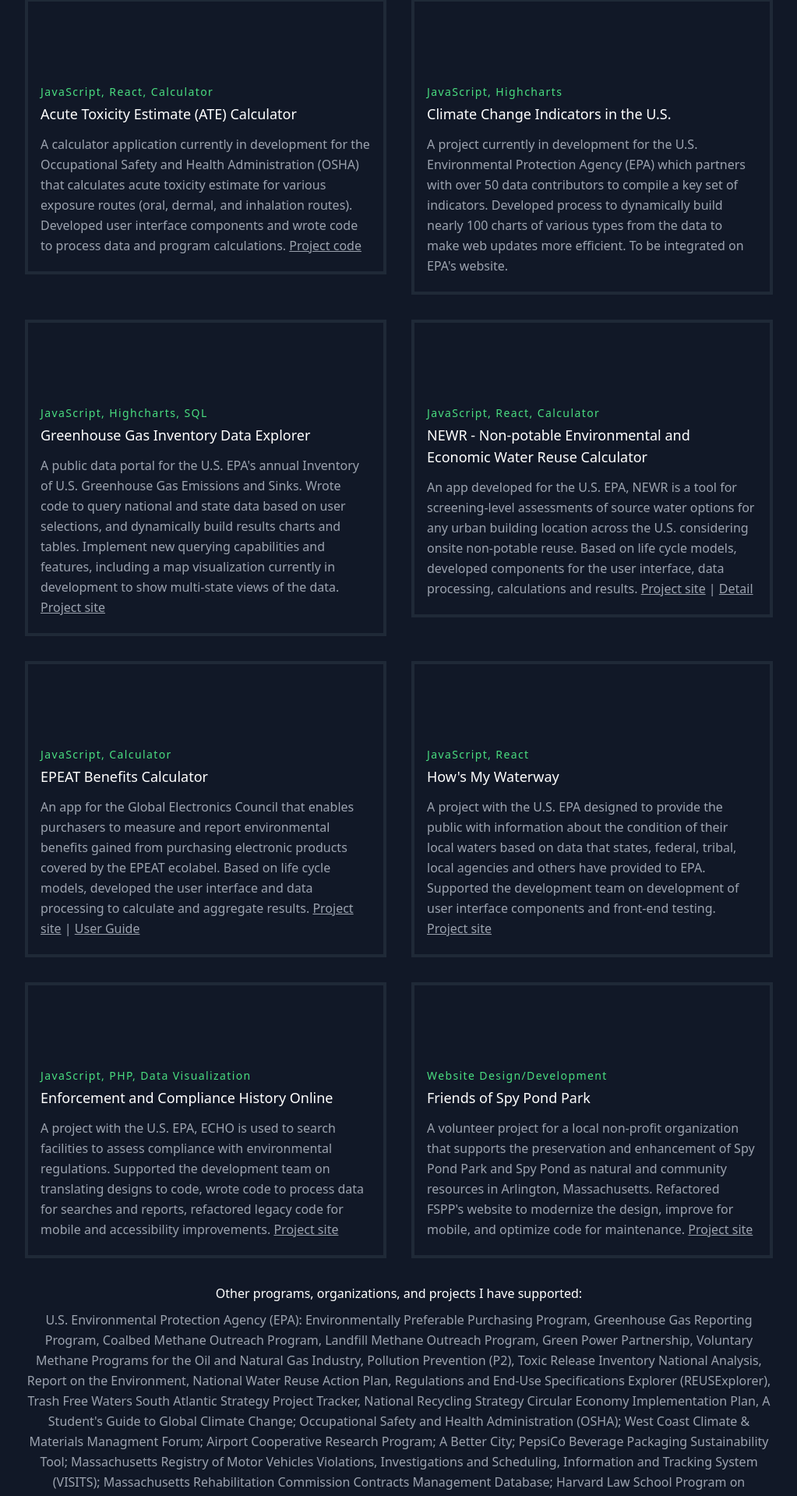
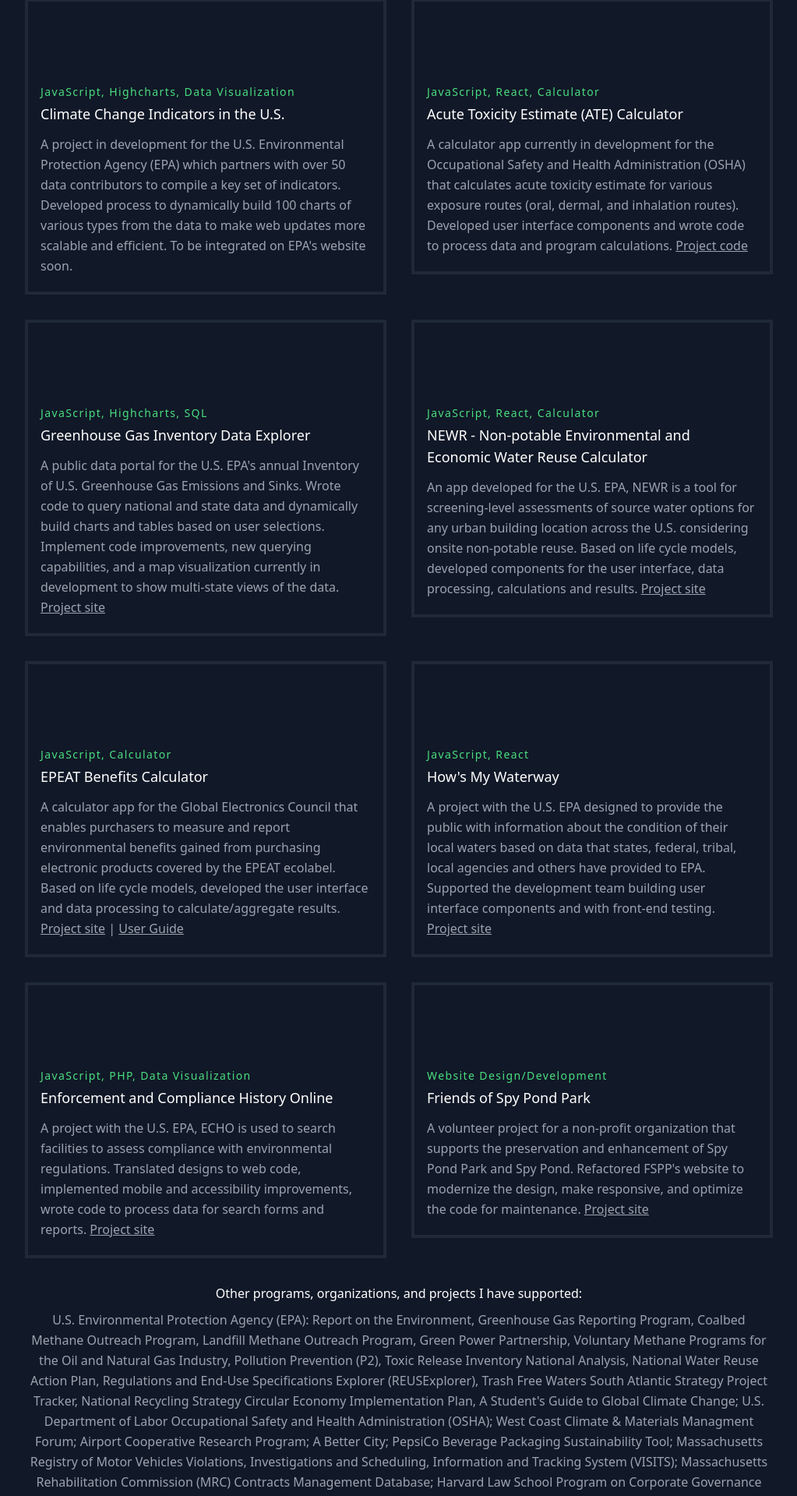
Before and after one commit to julmcbride/julmcbride.github.io, a React (Create React App) app: page / in a window 1280 px wide. Shown: the part 580-2499 px from the top of the page at 78% size, without its empty margins (128-1151 px from the left). Built offline with nearby package versions, Linux system fonts and the light colour scheme; some icons are missing.

Commit message:
update projects

```diff
--- a/src/components/Projects.js
+++ b/src/components/Projects.js
@@ -61,7 +61,7 @@
                         Project site
                       </a>
                     )}
-                    {project.name === "newr" && (
+                    {/*{project.name === "newr" && (
                       <>
                         {" "}
                         |{" "}
@@ -74,7 +74,7 @@
                           Detail
                         </a>
                       </>
-                    )}
+                    )}*/}
                     {project.name === "epeat" && (
                       <>
                         {" "}
@@ -111,24 +111,25 @@
               Other programs, organizations, and projects I have supported:
             </p>
             <p>
-              U.S. Environmental Protection Agency (EPA): Environmentally
-              Preferable Purchasing Program, Greenhouse Gas Reporting Program,
-              Coalbed Methane Outreach Program, Landfill Methane Outreach
-              Program, Green Power Partnership, Voluntary Methane Programs for
-              the Oil and Natural Gas Industry, Pollution Prevention (P2), Toxic
-              Release Inventory National Analysis, Report on the Environment,
-              National Water Reuse Action Plan, Regulations and End-Use
-              Specifications Explorer (REUSExplorer), Trash Free Waters South
-              Atlantic Strategy Project Tracker, National Recycling Strategy
-              Circular Economy Implementation Plan, A Student's Guide to Global
-              Climate Change; Occupational Safety and Health Administration
-              (OSHA); West Coast Climate &amp; Materials Managment Forum;
-              Airport Cooperative Research Program; A Better City; PepsiCo
-              Beverage Packaging Sustainability Tool; Massachusetts Registry of
-              Motor Vehicles Violations, Investigations and Scheduling,
-              Information and Tracking System (VISITS); Massachusetts
-              Rehabilitation Commission Contracts Management Database; Harvard
-              Law School Program on Corporate Governance
+              {/*NEW: EPA Environmentally Preferable Purchasing Program*/}
+              U.S. Environmental Protection Agency (EPA): Report on the
+              Environment, Greenhouse Gas Reporting Program, Coalbed Methane
+              Outreach Program, Landfill Methane Outreach Program, Green Power
+              Partnership, Voluntary Methane Programs for the Oil and Natural
+              Gas Industry, Pollution Prevention (P2), Toxic Release Inventory
+              National Analysis, National Water Reuse Action Plan, Regulations
+              and End-Use Specifications Explorer (REUSExplorer), Trash Free
+              Waters South Atlantic Strategy Project Tracker, National Recycling
+              Strategy Circular Economy Implementation Plan, A Student's Guide
+              to Global Climate Change; U.S. Department of Labor Occupational
+              Safety and Health Administration (OSHA); West Coast Climate &amp;
+              Materials Managment Forum; Airport Cooperative Research Program; A
+              Better City; PepsiCo Beverage Packaging Sustainability Tool;
+              Massachusetts Registry of Motor Vehicles Violations,
+              Investigations and Scheduling, Information and Tracking System
+              (VISITS); Massachusetts Rehabilitation Commission (MRC) Contracts
+              Management Database; Harvard Law School Program on Corporate
+              Governance
             </p>
           </div>
         </div>
--- a/src/data.js
+++ b/src/data.js
@@ -1,9 +1,20 @@
 export const projects = [
+  {
+    title: "Climate Change Indicators in the U.S.",
+    subtitle: "JavaScript, Highcharts, Data Visualization",
+    description:
+      "A project in development for the U.S. Environmental Protection Agency (EPA) which partners with over 50 data contributors to compile a key set of indicators. Developed process to dynamically build 100 charts of various types from the data to make web updates more scalable and efficient. To be integrated on EPA's website soon.",
+    image: "",
+    link: "",
+    link2: "",
+    icon: "chart",
+    name: "ccindicators",
+  },
   {
     title: "Acute Toxicity Estimate (ATE) Calculator",
     subtitle: "JavaScript, React, Calculator",
     description:
-      "A calculator application currently in development for the Occupational Safety and Health Administration (OSHA) that calculates acute toxicity estimate for various exposure routes (oral, dermal, and inhalation routes). Developed user interface components and wrote code to process data and program calculations.",
+      "A calculator app currently in development for the Occupational Safety and Health Administration (OSHA) that calculates acute toxicity estimate for various exposure routes (oral, dermal, and inhalation routes). Developed user interface components and wrote code to process data and program calculations.",
     image: "./oshaATE.png",
     link: "https://github.com/Eastern-Research-Group/OSHAATE/tree/feature/refactor-common",
     link2: "",
@@ -11,21 +22,10 @@
     name: "oshaate",
   },
   {
-    title: "Climate Change Indicators in the U.S.",
-    subtitle: "JavaScript, Highcharts",
-    description:
-      "A project currently in development for the U.S. Environmental Protection Agency (EPA) which partners with over 50 data contributors to compile a key set of indicators. Developed process to dynamically build nearly 100 charts of various types from the data to make web updates more efficient. To be integrated on EPA's website.",
-    image: "",
-    link: "",
-    link2: "",
-    icon: "chart",
-    name: "ccindicators",
-  },
-  {
     title: "Greenhouse Gas Inventory Data Explorer",
     subtitle: "JavaScript, Highcharts, SQL",
     description:
-      "A public data portal for the U.S. EPA's annual Inventory of U.S. Greenhouse Gas Emissions and Sinks. Wrote code to query national and state data based on user selections, and dynamically build results charts and tables. Implement new querying capabilities and features, including a map visualization currently in development to show multi-state views of the data.",
+      "A public data portal for the U.S. EPA's annual Inventory of U.S. Greenhouse Gas Emissions and Sinks. Wrote code to query national and state data and dynamically build charts and tables based on user selections. Implement code improvements, new querying capabilities, and a map visualization currently in development to show multi-state views of the data.",
     image: "",
     link: "https://cfpub.epa.gov/ghgdata/inventoryexplorer/",
     link2: "",
@@ -49,7 +49,7 @@
     title: "EPEAT Benefits Calculator",
     subtitle: "JavaScript, Calculator",
     description:
-      "An app for the Global Electronics Council that enables purchasers to measure and report  environmental benefits gained from purchasing electronic products covered by the EPEAT ecolabel. Based on life cycle models, developed the user interface and data processing to calculate and aggregate results.",
+      "A calculator app for the Global Electronics Council that enables purchasers to measure and report  environmental benefits gained from purchasing electronic products covered by the EPEAT ecolabel. Based on life cycle models, developed the user interface and data processing to calculate/aggregate results.",
     image: "",
     link: "https://epeat.net/calculators",
     link2:
@@ -61,7 +61,7 @@
     title: "How's My Waterway",
     subtitle: "JavaScript, React",
     description:
-      "A project with the U.S. EPA designed to provide the public with information about the condition of their local waters based on data that states, federal, tribal, local agencies and others have provided to EPA. Supported the development team on development of user interface components and front-end testing.",
+      "A project with the U.S. EPA designed to provide the public with information about the condition of their local waters based on data that states, federal, tribal, local agencies and others have provided to EPA. Supported the development team building user interface components and with front-end testing.",
     image: "",
     link: "https://mywaterway.epa.gov",
     link2: "",
@@ -72,7 +72,7 @@
     title: "Enforcement and Compliance History Online",
     subtitle: "JavaScript, PHP, Data Visualization",
     description:
-      "A project with the U.S. EPA, ECHO is used to search facilities to assess compliance with environmental regulations. Supported the development team on translating designs to code, wrote code to process data for searches and reports, refactored legacy code for mobile and accessibility improvements.",
+      "A project with the U.S. EPA, ECHO is used to search facilities to assess compliance with environmental regulations. Translated designs to web code, implemented mobile and accessibility improvements, wrote code to process data for search forms and reports.",
     image: "",
     link: "https://echo.epa.gov/",
     link2: "",
@@ -83,7 +83,7 @@
     title: "Friends of Spy Pond Park",
     subtitle: "Website Design/Development",
     description:
-      "A volunteer project for a local non-profit organization that supports the preservation and enhancement of Spy Pond Park and Spy Pond as natural and community resources in Arlington, Massachusetts. Refactored FSPP's website to modernize the design, improve for mobile, and optimize code for maintenance.",
+      "A volunteer project for a non-profit organization that supports the preservation and enhancement of Spy Pond Park and Spy Pond. Refactored FSPP's website to modernize the design, make responsive, and optimize the code for maintenance.",
     image: "",
     link: "https://friendsofspypondpark.org/",
     link2: "",
```
